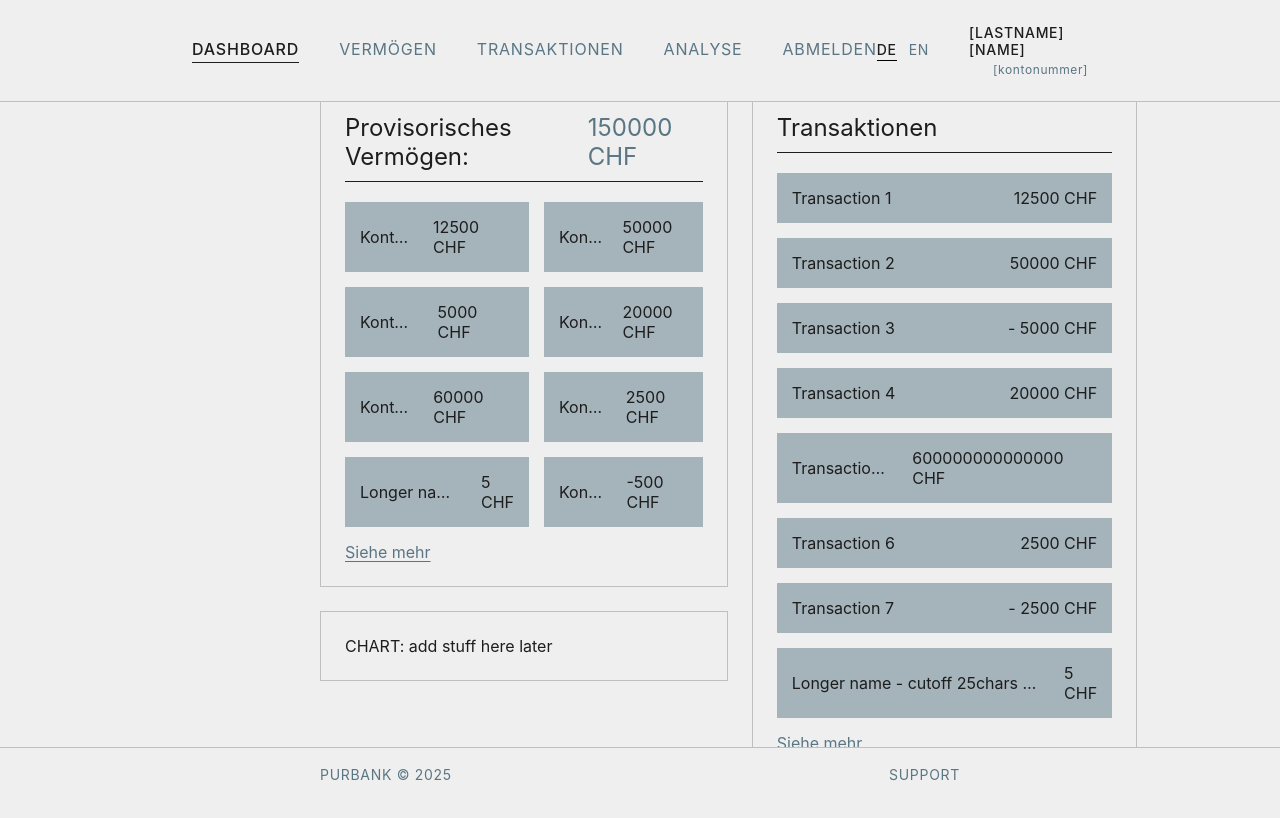
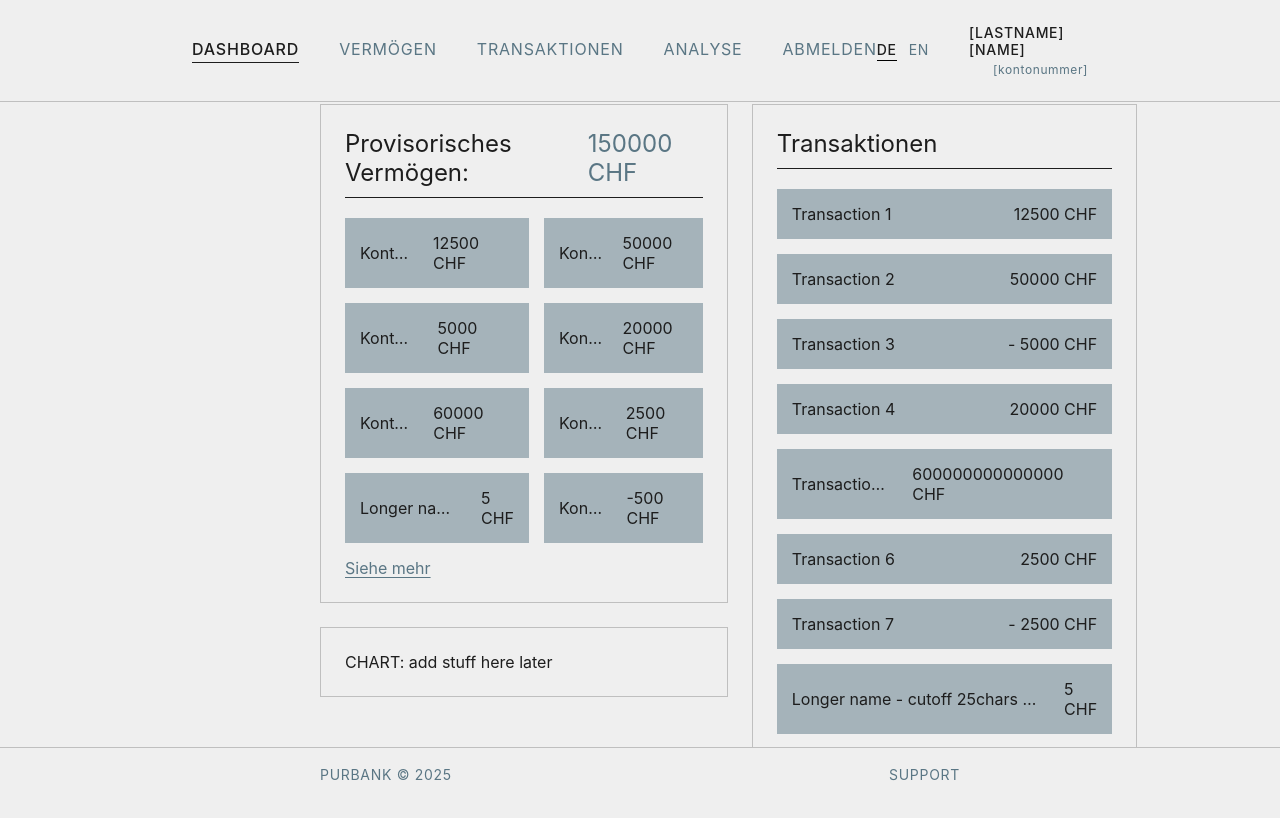
Before and after one commit to reazndev/purbank-web-frontend, an Angular app: page /dashboard in a window 1280 px wide. Shown: the top 818 px of the page. Built offline with nearby package versions, Linux system fonts and the light colour scheme; a web font is replaced by a local one.

Commit message:
small code fixes

```diff
--- a/src/app/app.ts
+++ b/src/app/app.ts
@@ -11,7 +11,7 @@
   styleUrl: './app.css'
 })
 export class App {
-  private mobileDetectionService = inject(MobileDetectionService);
+  private readonly mobileDetectionService = inject(MobileDetectionService);
 
   getIsMobile() {
     return this.mobileDetectionService.getIsMobile();
--- a/src/app/pages/dashboard/dashboard.css
+++ b/src/app/pages/dashboard/dashboard.css
@@ -1,5 +1,5 @@
 .page-container {
-  margin-top: 3vh;
+  margin-top: 5vh;
   display: grid;
   grid-template-areas: "wealth transactions" "chart transactions";
   grid-template-columns: 1fr 1fr;
@@ -9,7 +9,6 @@
   padding: 4rem 25%;
   background-color: var(--color-white);
 }
-
 
 .wealth {
   grid-area: wealth;
--- a/src/app/pages/dashboard/dashboard.ts
+++ b/src/app/pages/dashboard/dashboard.ts
@@ -1,6 +1,5 @@
 import { Component } from '@angular/core';
 import { RouterModule } from '@angular/router';
-import { LanguageService } from '../../shared/services/language.service';
 import { ComponentDashboardWealth } from '../../components/dashboard/wealth/wealth';
 import { ComponentDashboardTransactions } from '../../components/dashboard/transactions/transactions';
 import { ComponentDashboardChart } from '../../components/dashboard/chart/chart';
```
